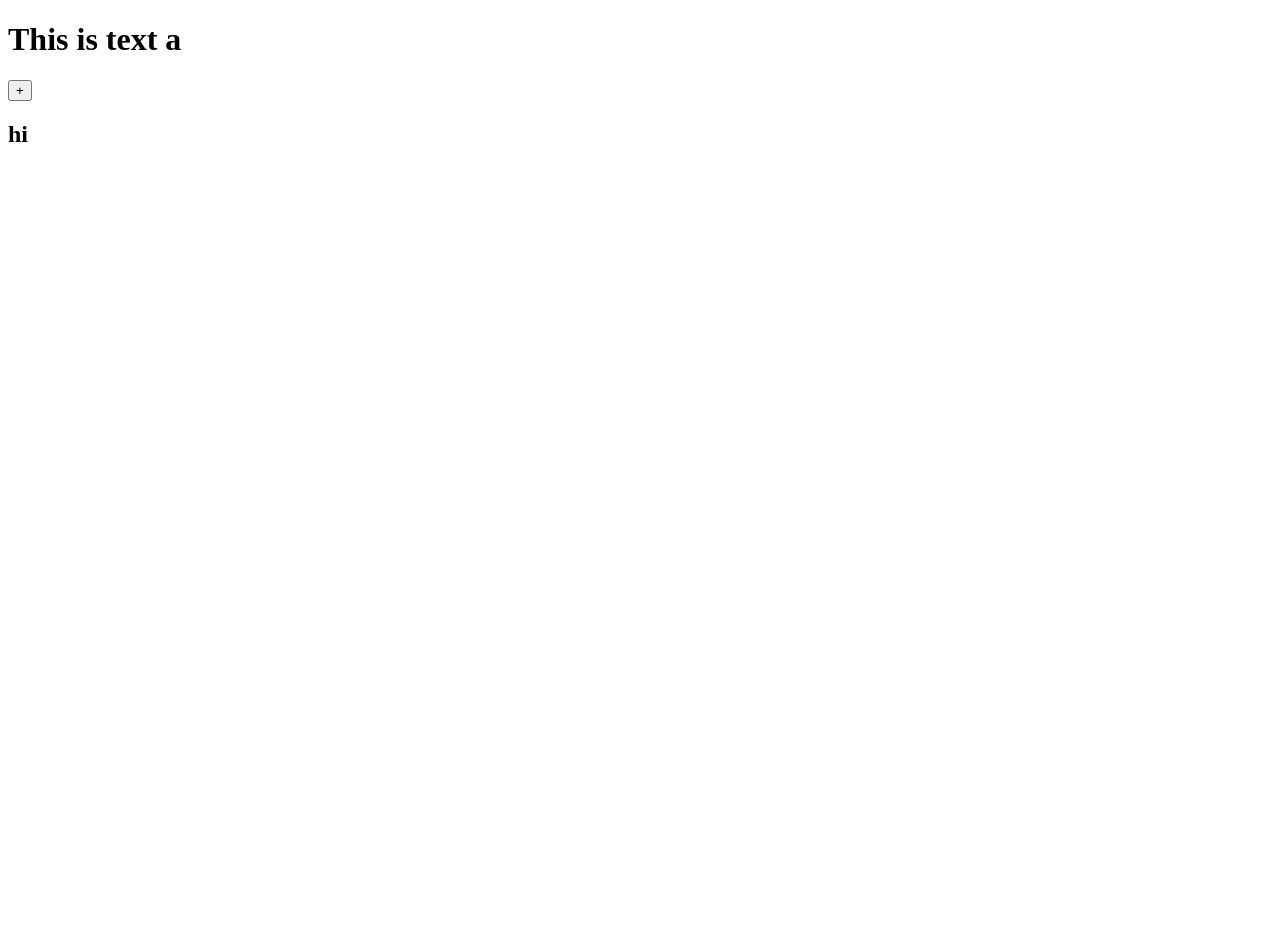
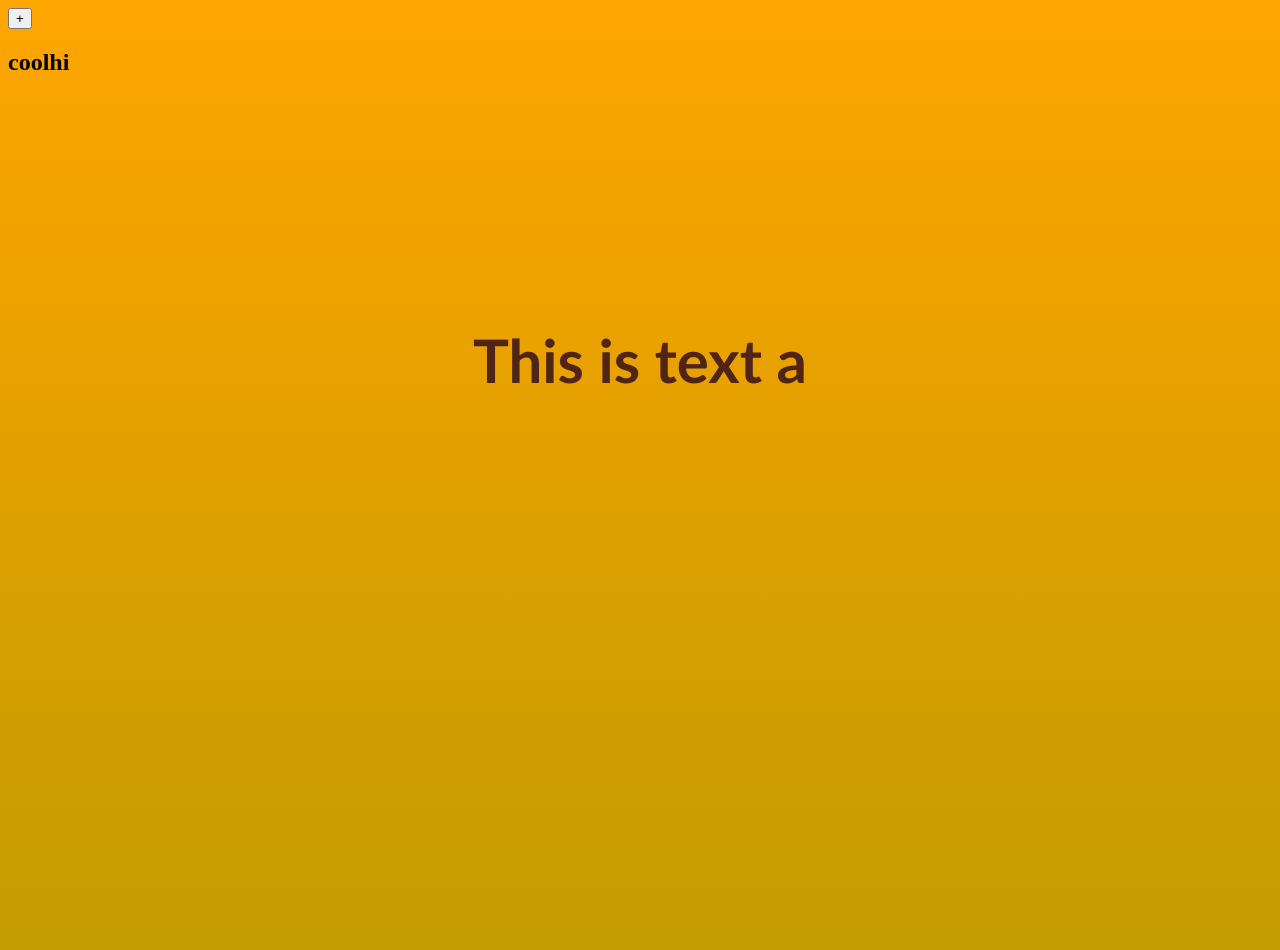
Before and after one commit to dr12lol/day-one, a plain HTML site: page index.html in a window 1280 px wide. Shown: the top 950 px of the page. Before the commit the page ends 800 px from the top, so only its background shows below. Drawn offline with Linux system fonts and the light colour scheme.

Commit message:
Uncomment links

```diff
--- a/index.html
+++ b/index.html
@@ -5,8 +5,8 @@
     <meta charset="UTF-8">
     <meta name="viewport" content="width=device-width, initial-scale=1.0">
     <title>Document</title>
-    <!-- <link rel="stylesheet" href="style.css"> -->
-    <!-- <script src="script.js" defer></script> -->
+    <link rel="stylesheet" href="style.css">
+    <script src="script.js" defer></script>
 </head>
 
 <body>
```
